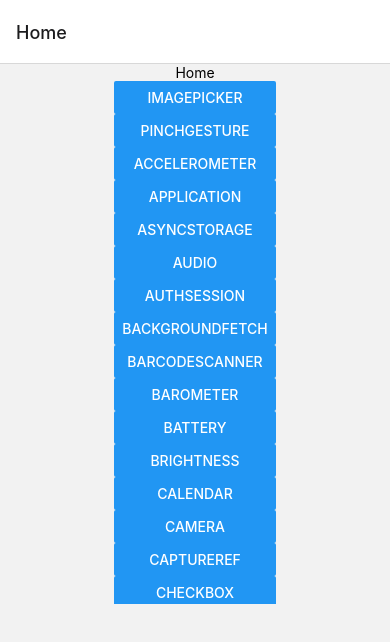
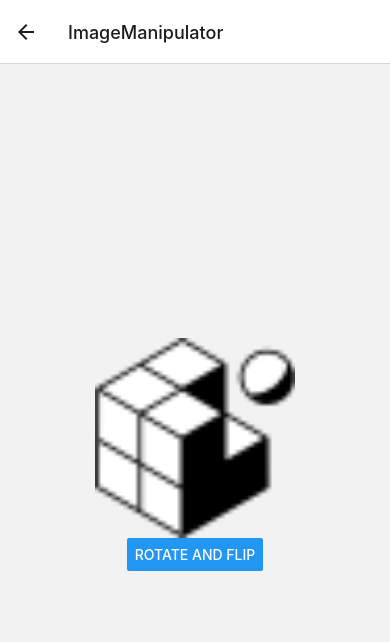
Before and after one commit to GuilhermeSousaDev/Expo, a React Native app: screen /ImageManipulator in a window 390 px wide. Shown: the top 642 px of the page. Built offline with nearby package versions, Linux system fonts and the light colour scheme; what expo-task-manager would draw is missing.

Commit message:
Expo Image Manipulator

```diff
--- a/App.js
+++ b/App.js
@@ -34,6 +34,7 @@ import Fonts from './screens/Fonts';
 import Gesture from './screens/Gesture';
 import GlView from './screens/GlView';
 import Haptics from './screens/Haptics';
+import ImageManipulator from './screens/ImageManipulator';
 
 export default function App() {
   return (
@@ -68,6 +69,7 @@ export default function App() {
         <Stack.Screen name='Gesture' component={Gesture} />
         <Stack.Screen name='GlView' component={GlView} />
         <Stack.Screen name='Haptics' component={Haptics} />
+        <Stack.Screen name='ImageManipulator' component={ImageManipulator} />
       </Stack.Navigator>
       <StatusBar style="light" />
     </NavigationContainer>
--- a/package.json
+++ b/package.json
@@ -15,6 +15,7 @@
     "@react-navigation/native-stack": "^6.9.7",
     "expo": "~47.0.8",
     "expo-application": "~5.0.1",
+    "expo-asset": "~8.7.0",
     "expo-auth-session": "~3.8.0",
     "expo-av": "~13.0.2",
     "expo-background-fetch": "~11.0.1",
@@ -34,6 +35,7 @@
     "expo-font": "~11.0.1",
     "expo-gl": "~12.0.1",
     "expo-haptics": "~12.0.1",
+    "expo-image-manipulator": "~11.0.0",
     "expo-image-picker": "~14.0.2",
     "expo-media-library": "~15.0.0",
     "expo-random": "~13.0.0",
--- a/screens/Home.js
+++ b/screens/Home.js
@@ -38,6 +38,7 @@ export default function Home({ navigation }) {
                 <Button title="Gesture" onPress={() => navigate('Gesture')} />
                 <Button title="GlView" onPress={() => navigate('GlView')} />
                 <Button title="Haptics" onPress={() => navigate('Haptics')} />
+                <Button title="ImageManipulator" onPress={() => navigate('ImageManipulator')} />
             </ScrollView>
         </View>
     )
--- /dev/null
+++ b/screens/ImageManipulator.js
@@ -0,0 +1,59 @@
+import { useState, useEffect } from 'react';
+import { View, Button, Image, StyleSheet } from 'react-native';
+import { Asset } from 'expo-asset';
+import { manipulateAsync, FlipType, SaveFormat } from 'expo-image-manipulator';
+
+export default function ImageManipulatorScreen() {
+    const [ready, setReady] = useState(false);
+    const [image, setImage] = useState(null)
+
+    useEffect(() => {
+        (async () => {
+            const image = Asset.fromModule(require('../assets/favicon.png'));
+            await image.downloadAsync();
+
+            setImage(image);
+            setReady(true);
+        })();
+    }, []);
+
+    const manipulateImage = async () => {
+        const manipulateResult = await manipulateAsync(
+            image.localUri || image.uri,
+            [{ rotate: 90 }, { flip: FlipType.Vertical }],
+            { compress: 1, format: SaveFormat.PNG },
+        );
+
+        setImage(manipulateResult);
+    }
+
+    const _renderImage = () => (
+        <View style={styles.imageContainer}>
+          <Image source={{ uri: image.localUri || image.uri }} style={styles.image} />
+        </View>
+    );
+
+    return (
+        <View style={styles.container}>
+            { ready && image && _renderImage() }
+            <Button title="Rotate and Flip" onPress={manipulateImage} />
+        </View>
+    )
+}
+
+const styles = StyleSheet.create({
+    container: {
+        flex: 1,
+        justifyContent: 'center',
+        alignItems: 'center',
+        height: 530,
+    },
+    imageContainer: {
+        width: 200,
+        height: 200,
+    },
+    image: {
+        width: 200,
+        height: 200,
+    }
+});
```
Also changed, not shown: 1 other file (tests, documents, lock files or other folders).
